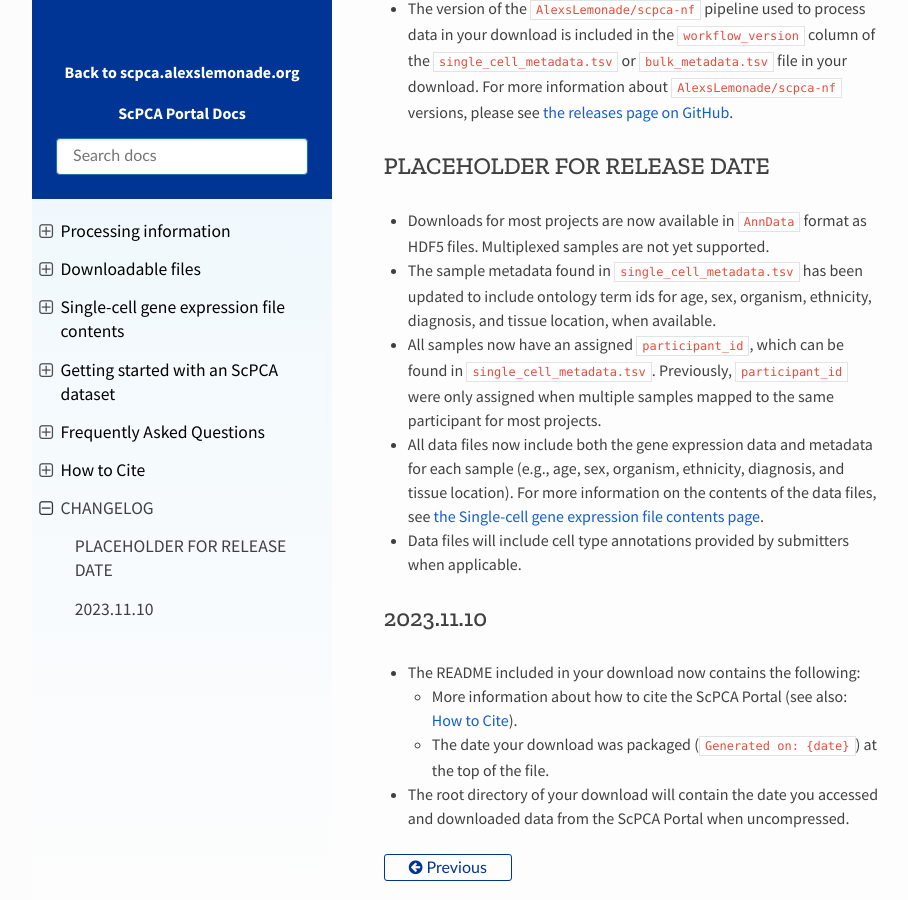
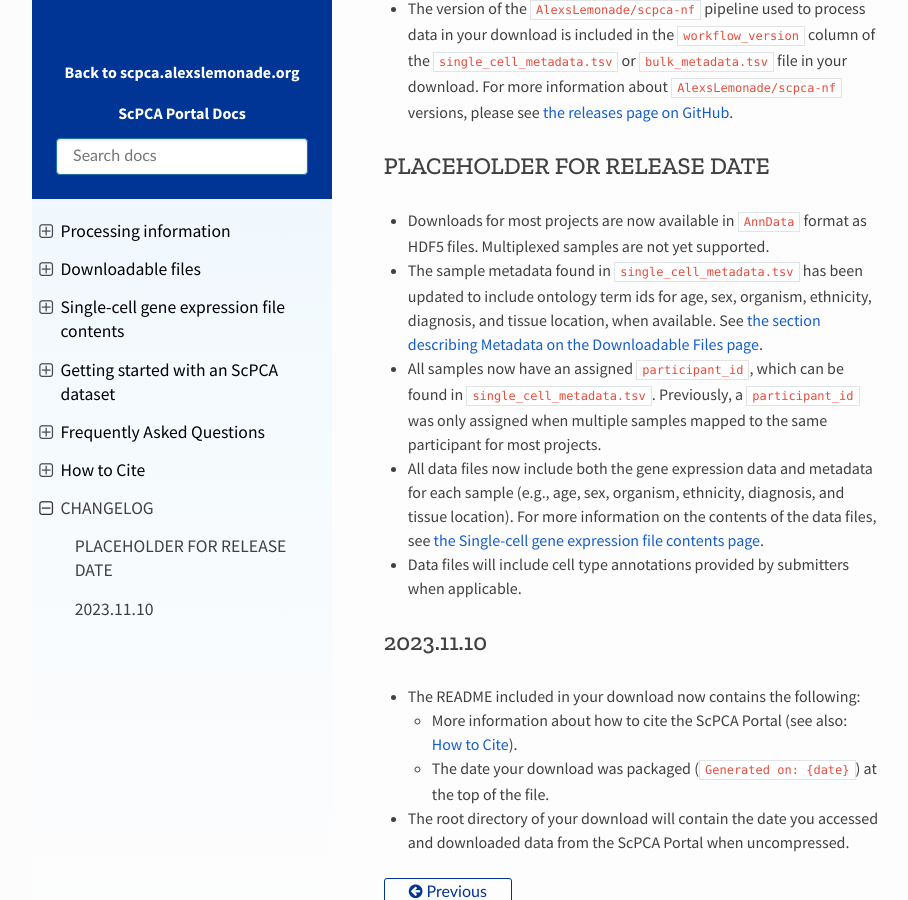
Before and after one commit to DongzeHE/scpca-docs, a Sphinx documentation site: the page built from docs/CHANGELOG.md, in a window 1280 px wide and 900 px high, scrolled down 410 px. Shown: the whole window, without its empty margins (158-1066 px from the left). Built offline with Sphinx 7.4.7 and the Read the Docs theme 2.0.0, drawn with Linux system fonts in a browser that asks for light colours.

Commit message:
link to metadata section of download page

```diff
--- a/docs/CHANGELOG.md
+++ b/docs/CHANGELOG.md
@@ -17,8 +17,9 @@ For more information about `AlexsLemonade/scpca-nf` versions, please see [the re
 * Downloads for most projects are now available in [`AnnData`](https://anndata.readthedocs.io/en/latest/index.html) format as HDF5 files.
 Multiplexed samples are not yet supported.
 * The sample metadata found in `single_cell_metadata.tsv` has been updated to include ontology term ids for age, sex, organism, ethnicity, diagnosis, and tissue location, when available.
+See {ref}`the section describing Metadata on the Downloadable Files page<download_files:Metadata>`.
 * All samples now have an assigned `participant_id`, which can be found in `single_cell_metadata.tsv`.
-Previously, `participant_id` were only assigned when multiple samples mapped to the same participant for most projects.
+Previously, a `participant_id` was only assigned when multiple samples mapped to the same participant for most projects.
 * All data files now include both the gene expression data and metadata for each sample (e.g., age, sex, organism, ethnicity, diagnosis, and tissue location).
 For more information on the contents of the data files, see {ref}`the Single-cell gene expression file contents page<sce_file_contents:Single-cell gene expression file contents>`.
 * Data files will include cell type annotations provided by submitters when applicable.
```
